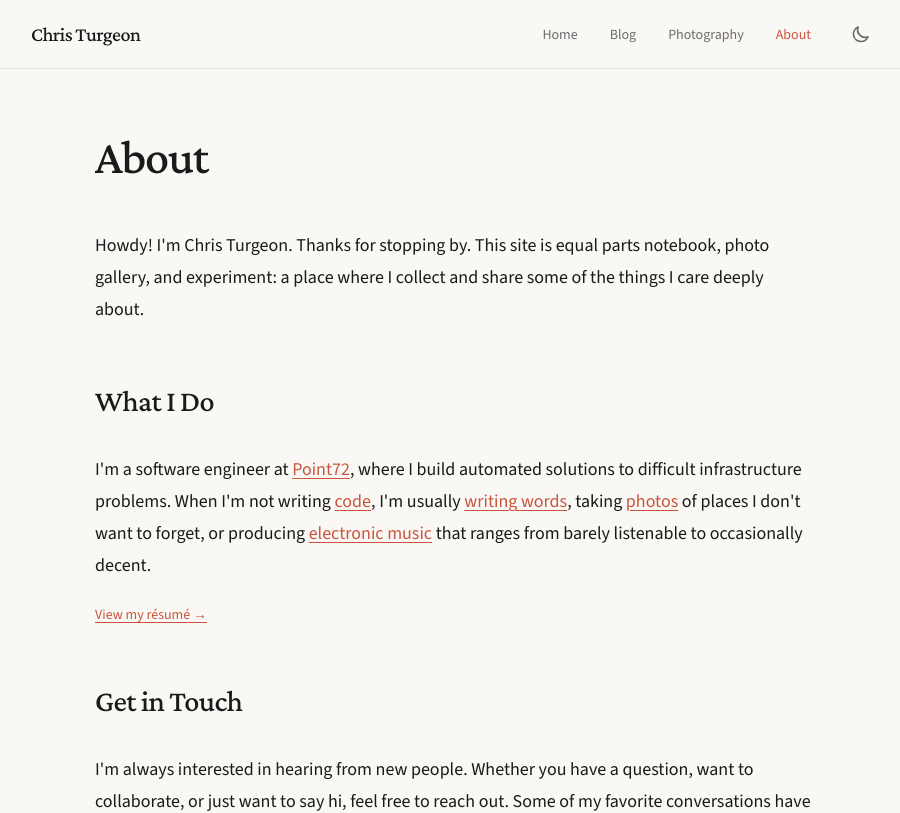
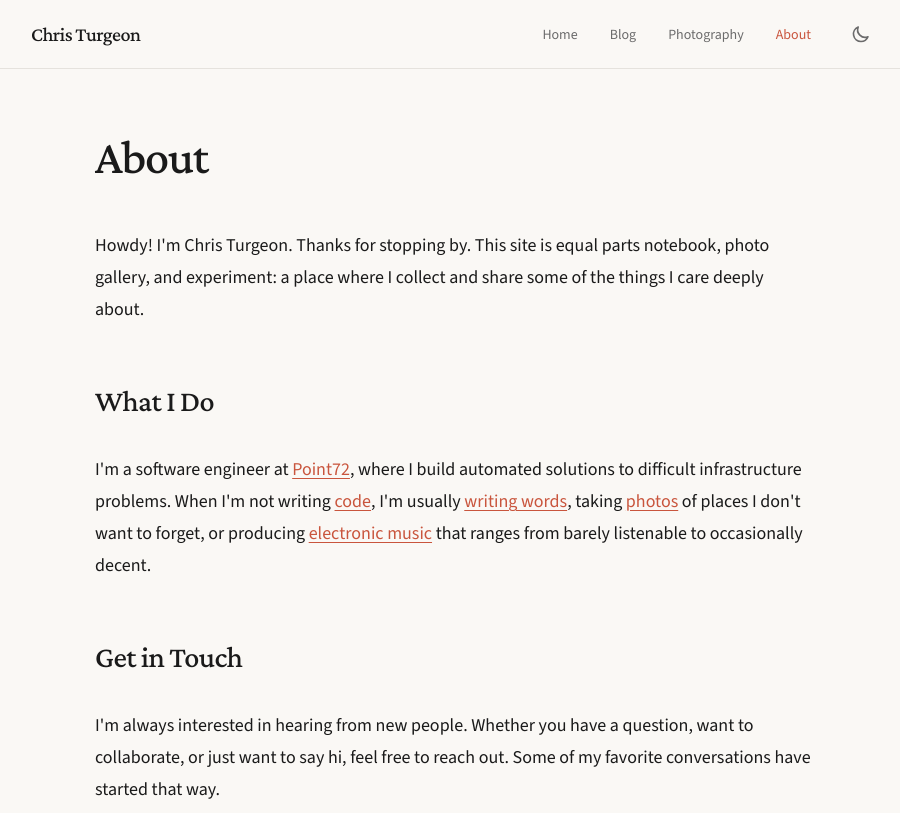
Before and after one commit to christurgeon/Personal-Website, a Next.js app: page /about in a window 1280 px wide. Shown: the top 813 px of the page, without its empty margins (185-1085 px from the left). Built offline with nearby package versions, Linux system fonts and the light colour scheme.

Commit message:
Remove Resume Link

```diff
--- a/src/app/about/page.tsx
+++ b/src/app/about/page.tsx
@@ -1,6 +1,6 @@
 import Link from "next/link";
 import { siteConfig } from "@/lib/config";
-import { ArrowRightIcon, GitHubIcon, GoodreadsIcon, LinkedInIcon, SoundCloudIcon, ResumeIcon } from "@/components/Icons";
+import { ArrowRightIcon, GitHubIcon, GoodreadsIcon, LinkedInIcon, SoundCloudIcon } from "@/components/Icons";
 import type { Metadata } from "next";
 
 export const metadata: Metadata = {
@@ -35,11 +35,6 @@ export default function AboutPage() {
           <Link href={siteConfig.socials.soundcloud} target="_blank" rel="noopener noreferrer">
             electronic music
           </Link> that ranges from barely listenable to occasionally decent.
-        </p>
-        <p className="text-sm text-muted">
-          <a href={siteConfig.documents.resume} target="_blank" rel="noopener noreferrer">
-            View my résumé →
-          </a>
         </p>
 
         <h2>Get in Touch</h2>
```
